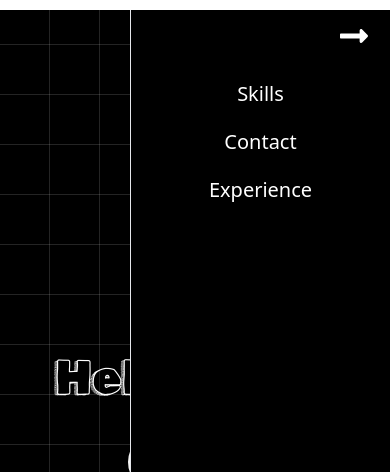
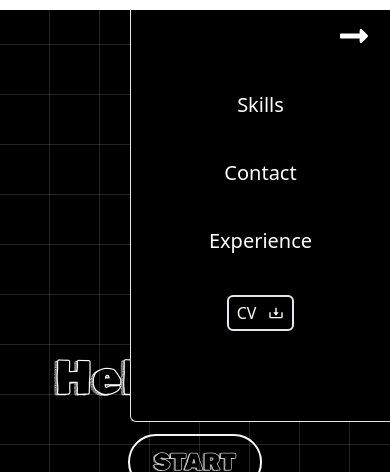
Before and after one commit to Badonix/portfolio_react, a React (Vite) app: page / in a window 390 px wide. Both pictures are taken after a click on the element 354 px from the left and 36 px from the top of the page. Shown: the top 472 px of the page. Built offline with nearby package versions, Linux system fonts and the light colour scheme.

Commit message:
cv button, uploaded cv

```diff
--- a/src/components/Cursor/Cursor.jsx
+++ b/src/components/Cursor/Cursor.jsx
@@ -33,6 +33,7 @@ const Cursor = () => {
           "textarea",
           "button",
           ".link",
+          ".cursor-pointer",
           ".underline-hover",
         ]}
       />
--- a/src/components/MobileNav/MobileNav.jsx
+++ b/src/components/MobileNav/MobileNav.jsx
@@ -1,6 +1,6 @@
 import { motion, AnimatePresence, useScroll, useSpring } from "framer-motion";
 import { useRef, useState } from "react";
-import { BiMenuAltRight } from "react-icons/bi";
+import { BiDownload, BiMenuAltRight } from "react-icons/bi";
 import { FaLongArrowAltRight } from "react-icons/fa";
 import { useClickOutside } from "../../hooks";
 
@@ -41,7 +41,7 @@ export const MobileNav = () => {
               animate={{ x: 0 }}
               exit={{ x: 1000 }}
               ref={navRef}
-              className="fixed px-3 justify-center flex py-20 items-between h-full shadow-lg bg-black border-l z-40 top-0 right-0 w-2/3 "
+              className="fixed px-3 justify-center flex items-between h-1/2 border-b rounded-bl-md shadow-lg bg-black border-l z-40 top-0 right-0 w-2/3 "
             >
               <div
                 onClick={() => setIsVisible(false)}
@@ -49,7 +49,7 @@ export const MobileNav = () => {
               >
                 <FaLongArrowAltRight className="w-8 h-8" />
               </div>
-              <div className="60 flex flex-col items-center  gap-5">
+              <div className="60 flex flex-col items-center  justify-center gap-10">
                 <a
                   onClick={() => setIsVisible(false)}
                   className="text-white text-xl"
@@ -71,6 +71,14 @@ export const MobileNav = () => {
                 >
                   Experience
                 </a>
+                <a
+                  href="/assets/cv.pdf"
+                  download
+                  className="rounded-md hover:text-black hover:bg-white transition-colors cursor-pointer px-2 py-1 border-2 flex items-center gap-3 text-white"
+                >
+                  CV
+                  <BiDownload />
+                </a>
               </div>
             </motion.div>
           )}
--- a/src/components/Navbar/Navbar.jsx
+++ b/src/components/Navbar/Navbar.jsx
@@ -1,4 +1,5 @@
 import { AnimatePresence, motion, useScroll, useSpring } from "framer-motion";
+import { BiDownload } from "react-icons/bi";
 export const Navbar = ({ navbarShouldShow }) => {
   const { scrollYProgress } = useScroll();
   const scaleX = useSpring(scrollYProgress, {
@@ -37,6 +38,14 @@ export const Navbar = ({ navbarShouldShow }) => {
               >
                 Contact
               </a>
+              <a
+                href="/assets/cv.pdf"
+                download
+                className="rounded-md hover:text-black hover:bg-white transition-colors cursor-pointer px-2 py-1 border-2 flex items-center gap-3 text-white"
+              >
+                CV
+                <BiDownload />
+              </a>
             </ul>
           </motion.nav>
         )}
```
Also changed, not shown: 1 other file (tests, documents, lock files or other folders).
